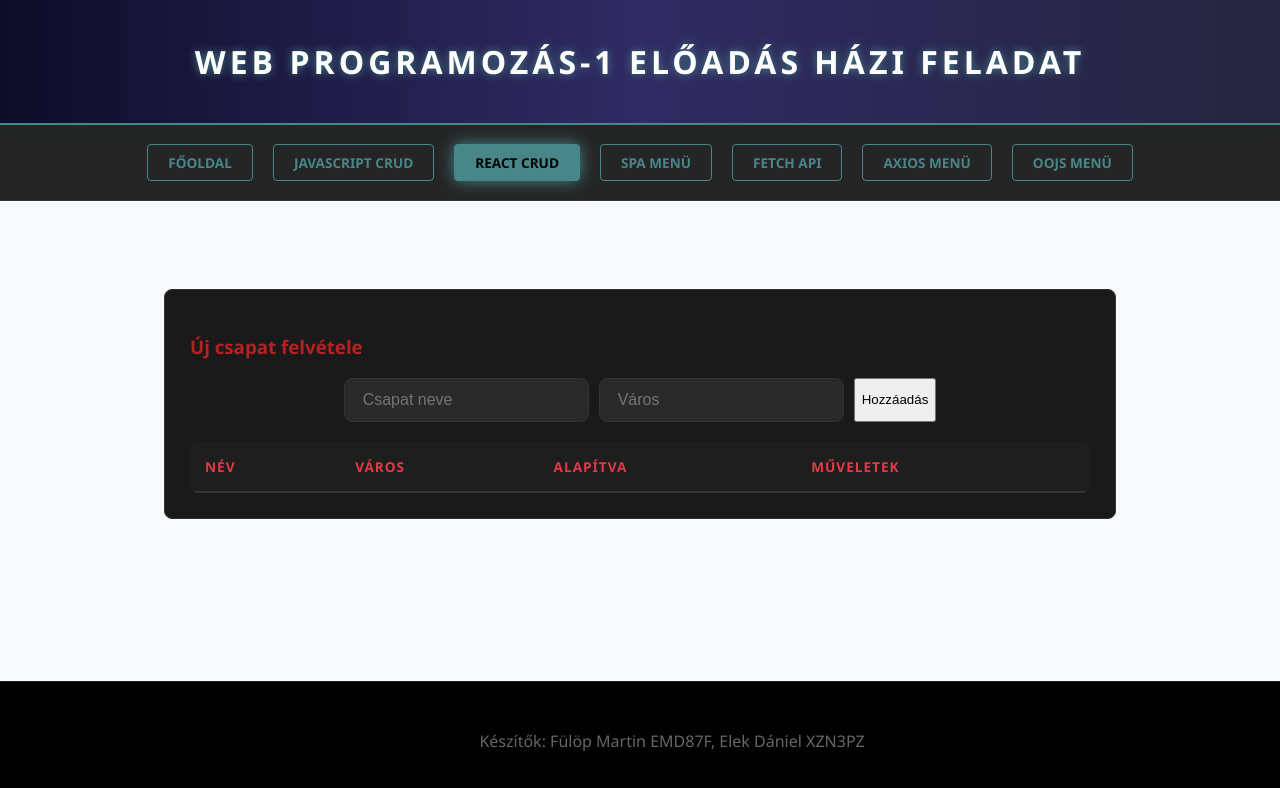
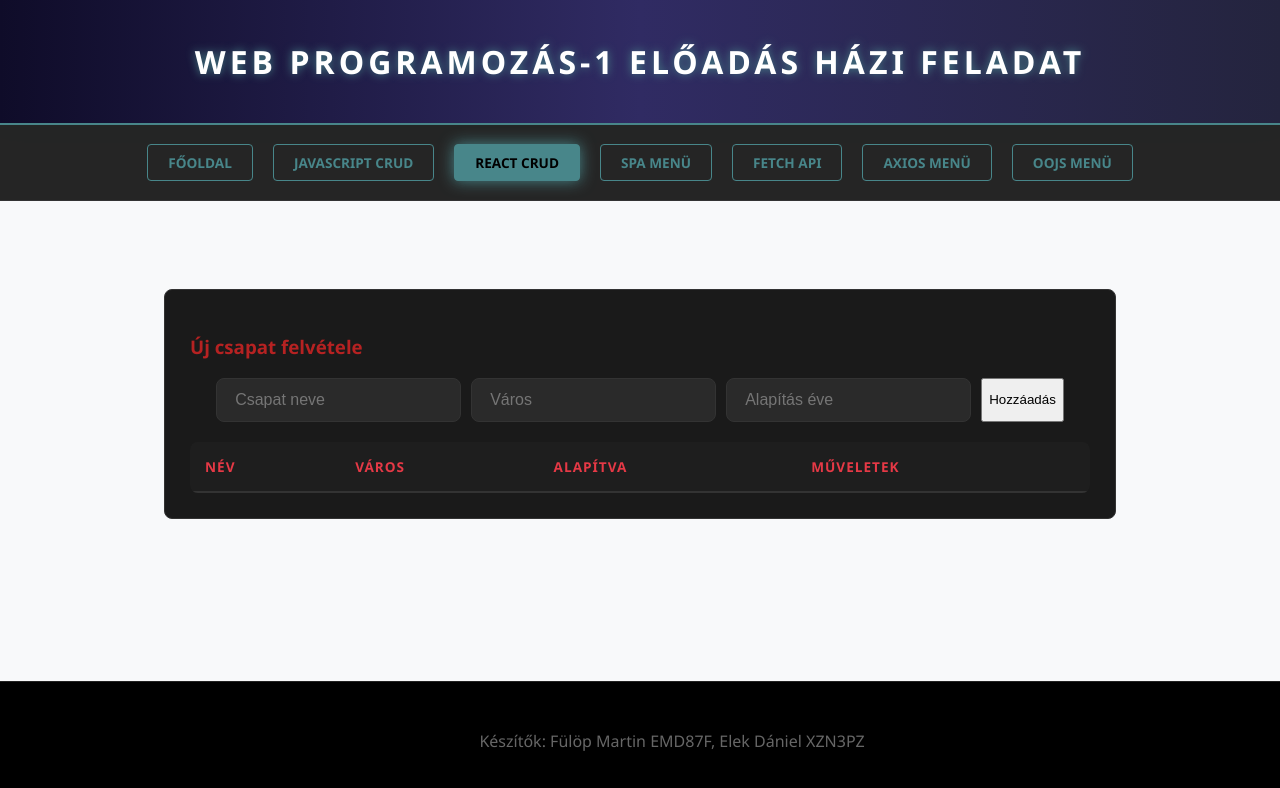
Before and after one commit to elekdaniel67/WebProg-el-ad-s-beadand-, a React (Vite) app in the folder WEB-REACT/: page / in a window 1280 px wide. Shown: the top 788 px of the page. Built offline with nearby package versions, Linux system fonts and the light colour scheme.

Commit message:
CRUD müködésének optimalizálása

```diff
--- a/WEB-REACT/index.html
+++ b/WEB-REACT/index.html
@@ -9,6 +9,5 @@
   <body>
     <div id="root"></div>
     <script type="module" src="/src/main.jsx"></script>
-    <script type="module" src="src/main.jsx"></script>
   </body>
 </html>
--- a/WEB-REACT/src/App.jsx
+++ b/WEB-REACT/src/App.jsx
@@ -9,19 +9,21 @@ function App() {
   // 2. Input mezők állapota az új csapathoz
   const [ujNev, setUjNev] = useState("");
   const [ujVaros, setUjVaros] = useState("");
+  const [ujAlapitva, setUjAlapitva] = useState("");
 
   // CREATE: Új csapat hozzáadása
   const hozzaadas = () => {
-    if (ujNev === "" || ujVaros === "") return;
+    if (ujNev === "" || ujVaros === "" || ujAlapitva === "") return;
     const ujCsapat = {
       id: Date.now(),
       nev: ujNev,
       varos: ujVaros,
-      alapitva: 2024
+      alapitva: ujAlapitva,
     };
     setCsapatok([...csapatok, ujCsapat]);
-    setUjNev(""); // Mezők ürítése
+    setUjNev("");
     setUjVaros("");
+    setUjAlapitva("");
   };
 
   // DELETE: Csapat törlése
@@ -66,6 +68,12 @@ function App() {
               value={ujVaros}
               onChange={(e) => setUjVaros(e.target.value)}
             />
+            <input
+              type="number"
+              placeholder="Alapítás éve"
+              value={ujAlapitva}
+              onChange={(e) => setUjAlapitva(e.target.value)}
+            />
             <button className="nav-button" onClick={hozzaadas}>Hozzáadás</button>
           </div>
 
```
